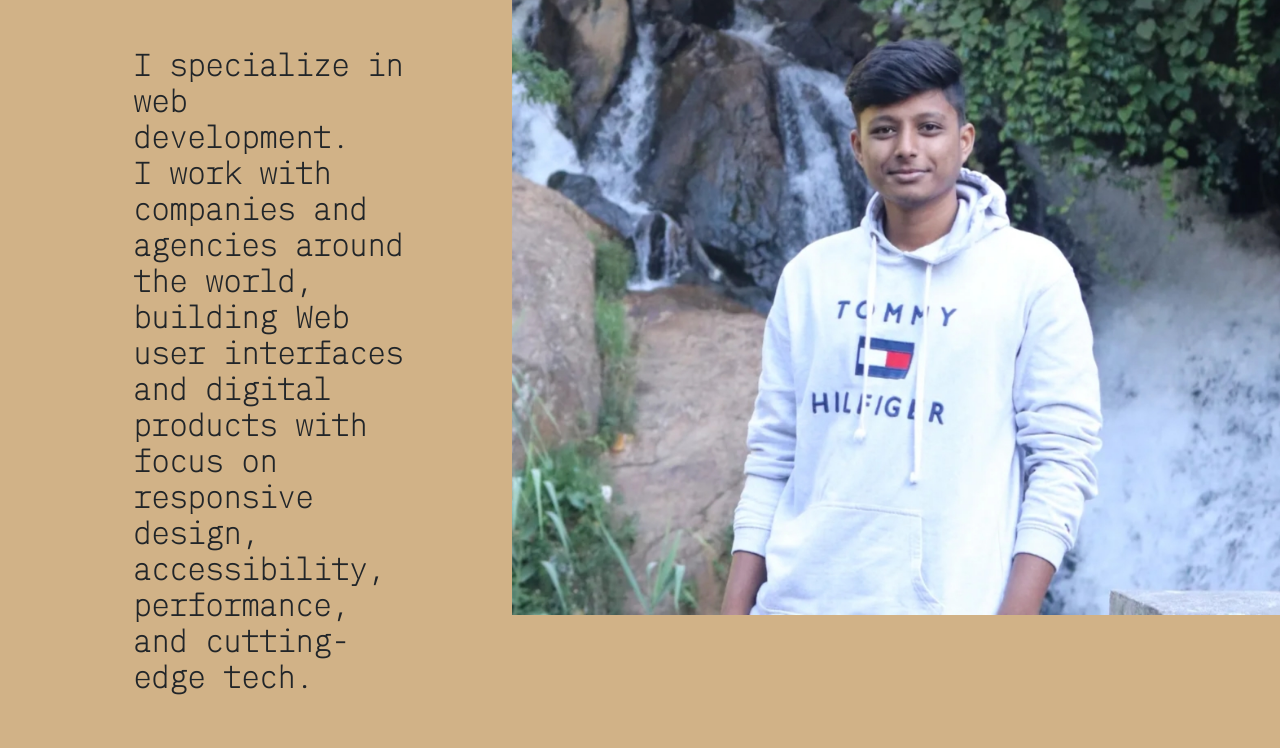
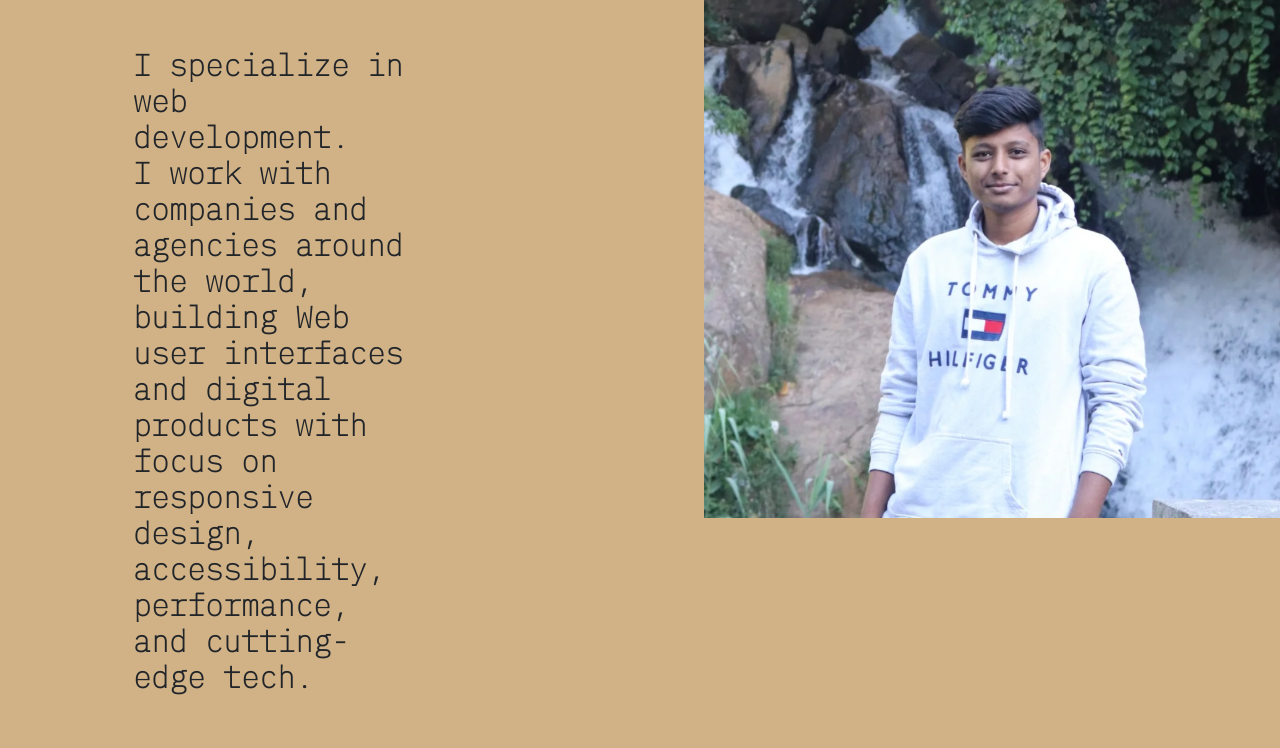
Before and after one commit to Deepankumar6748/portfolio17, a plain HTML site: page index.html in a window 1280 px wide. Shown: the part 472-1220 px from the top of the page. Drawn offline with nearby package versions, Linux system fonts and the light colour scheme.

Commit message:
Update style.css

```diff
--- a/style.css
+++ b/style.css
@@ -10,7 +10,7 @@
     background-image: url(photo.jpg);
     background-position:right;
     background-repeat: no-repeat;
-    background-size: 60%;
+    background-size: 45%;
     background-attachment: fixed;
 }
 .ctnt{
```
